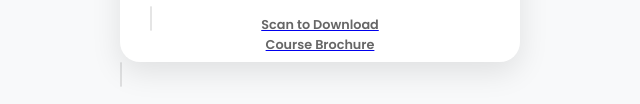
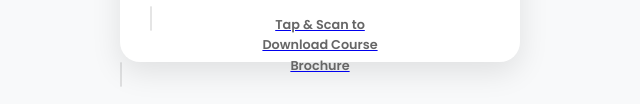
Before and after one commit to Deepfullstack/Visiting-card, a plain HTML site: page index.html in a window 1280 px wide. Shown: the part 898-1002 px from the top of the page, without its empty margins (319-959 px from the left). Drawn offline with Linux system fonts and the light colour scheme.

Commit message:
Update index.html

```diff
--- a/index.html
+++ b/index.html
@@ -80,7 +80,7 @@
                 <a href="https://free.qrplanet.com/l/media?f=4e4cd269cd2572b3bf31673229f5db7e&sid=10333687" target="_blank" class="qr-code">
                 <img src="/qr.png"
                      alt="QR Code" class="qr-code">
-                <p class="qr-text">Scan to Download Course Brochure</p>
+                <p class="qr-text">Tap & Scan to Download Course Brochure</p>
             </div>
         </div>
     </div>
```
